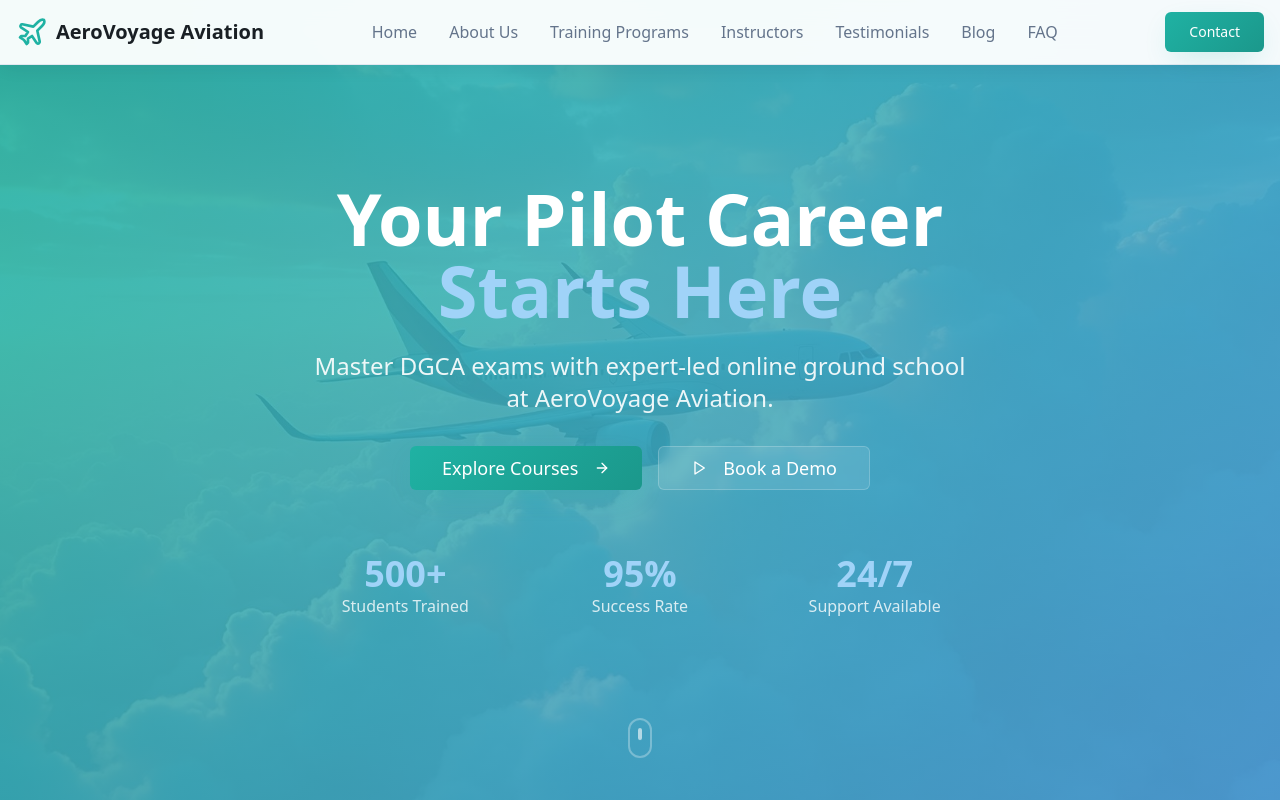
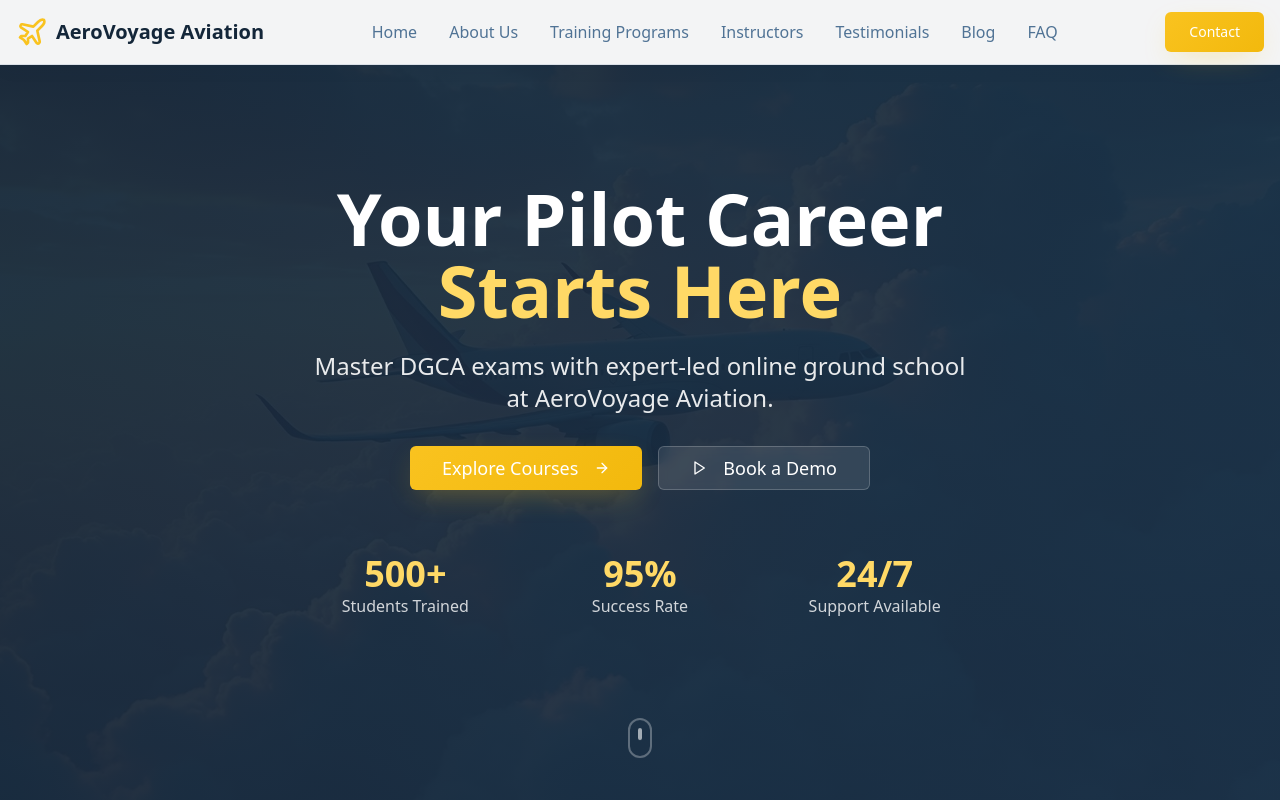
Before and after one commit to anshsarin63/aerovoyage-simulator, a React (Vite) app: page / in a window 1280 px wide. Shown: the top 800 px of the page. Built offline with nearby package versions, Linux system fonts and the light colour scheme; the HTML template or start-up script is replaced by a standard one.

Commit message:
Update color scheme

```diff
--- a/src/components/CTASection.tsx
+++ b/src/components/CTASection.tsx
@@ -29,15 +29,15 @@ const CTASection = () => {
 
           <div className="mt-12 grid grid-cols-1 md:grid-cols-3 gap-8 text-center">
             <div className="p-6 bg-white/10 rounded-lg backdrop-blur-sm">
-              <div className="text-3xl font-bold text-aviation-sky-light mb-2">Free</div>
+              <div className="text-3xl font-bold text-aviation-gold-light mb-2">Free</div>
               <div className="text-white/80">Demo Classes</div>
             </div>
             <div className="p-6 bg-white/10 rounded-lg backdrop-blur-sm">
-              <div className="text-3xl font-bold text-aviation-sky-light mb-2">Expert</div>
+              <div className="text-3xl font-bold text-aviation-gold-light mb-2">Expert</div>
               <div className="text-white/80">Guidance</div>
             </div>
             <div className="p-6 bg-white/10 rounded-lg backdrop-blur-sm">
-              <div className="text-3xl font-bold text-aviation-sky-light mb-2">Proven</div>
+              <div className="text-3xl font-bold text-aviation-gold-light mb-2">Proven</div>
               <div className="text-white/80">Results</div>
             </div>
           </div>
--- a/src/components/HeroSection.tsx
+++ b/src/components/HeroSection.tsx
@@ -17,7 +17,7 @@ const HeroSection = () => {
       <div className="relative z-10 text-center px-4 max-w-4xl mx-auto">
         <h1 className="text-5xl md:text-7xl font-bold text-white mb-6 leading-tight">
           Your Pilot Career
-          <span className="block text-aviation-sky-light">Starts Here</span>
+          <span className="block text-aviation-gold-light">Starts Here</span>
         </h1>
 
         <p className="text-xl md:text-2xl text-white/90 mb-8 max-w-2xl mx-auto leading-relaxed">
@@ -39,15 +39,15 @@ const HeroSection = () => {
         {/* Stats */}
         <div className="grid grid-cols-1 md:grid-cols-3 gap-8 mt-16 text-white">
           <div className="text-center">
-            <div className="text-3xl md:text-4xl font-bold text-aviation-sky-light">500+</div>
+            <div className="text-3xl md:text-4xl font-bold text-aviation-gold-light">500+</div>
             <div className="text-white/80">Students Trained</div>
           </div>
           <div className="text-center">
-            <div className="text-3xl md:text-4xl font-bold text-aviation-sky-light">95%</div>
+            <div className="text-3xl md:text-4xl font-bold text-aviation-gold-light">95%</div>
             <div className="text-white/80">Success Rate</div>
           </div>
           <div className="text-center">
-            <div className="text-3xl md:text-4xl font-bold text-aviation-sky-light">24/7</div>
+            <div className="text-3xl md:text-4xl font-bold text-aviation-gold-light">24/7</div>
             <div className="text-white/80">Support Available</div>
           </div>
         </div>
--- a/src/index.css
+++ b/src/index.css
@@ -2,59 +2,59 @@
 @tailwind components;
 @tailwind utilities;
 
-/* AeroVoyage Aviation Design System - Professional Aviation Color Palette
+/* AeroVoyage Aviation Design System - Navy & Gold Aviation Color Palette
 All colors MUST be HSL.
 */
 
 @layer base {
   :root {
     --background: 0 0% 100%;
-    --foreground: 210 18% 12%;
+    --foreground: 210 50% 15%;
 
     --card: 0 0% 100%;
-    --card-foreground: 210 18% 12%;
+    --card-foreground: 210 50% 15%;
 
     --popover: 0 0% 100%;
-    --popover-foreground: 210 18% 12%;
+    --popover-foreground: 210 50% 15%;
 
-    /* Aviation Primary - Professional Teal */
-    --primary: 174 70% 41%;
-    --primary-foreground: 0 0% 100%;
+    /* Aviation Primary - Luxurious Gold */
+    --primary: 45 95% 55%;
+    --primary-foreground: 210 50% 15%;
 
-    /* Aviation Secondary - Sky Blue */
-    --secondary: 200 95% 92%;
-    --secondary-foreground: 210 18% 12%;
+    /* Aviation Secondary - Light Navy */
+    --secondary: 210 40% 95%;
+    --secondary-foreground: 210 50% 15%;
 
     --muted: 210 40% 96.1%;
-    --muted-foreground: 215.4 16.3% 46.9%;
+    --muted-foreground: 210 30% 45%;
 
-    /* Aviation Accent - Deep Sky */
-    --accent: 205 86% 65%;
-    --accent-foreground: 0 0% 100%;
+    /* Aviation Accent - Rich Gold */
+    --accent: 45 100% 60%;
+    --accent-foreground: 210 50% 15%;
 
     --destructive: 0 84.2% 60.2%;
     --destructive-foreground: 210 40% 98%;
 
-    --border: 214.3 31.8% 91.4%;
-    --input: 214.3 31.8% 91.4%;
-    --ring: 174 70% 41%;
+    --border: 210 20% 88%;
+    --input: 210 20% 88%;
+    --ring: 45 95% 55%;
 
     /* Aviation-specific colors */
-    --aviation-primary: 174 70% 41%;
-    --aviation-primary-light: 174 70% 55%;
-    --aviation-sky: 205 86% 65%;
-    --aviation-sky-light: 205 86% 80%;
-    --aviation-navy: 210 25% 25%;
+    --aviation-primary: 45 95% 55%;
+    --aviation-primary-light: 45 95% 65%;
+    --aviation-navy: 210 50% 15%;
+    --aviation-navy-light: 210 40% 25%;
     --aviation-gold: 45 100% 60%;
+    --aviation-gold-light: 45 100% 70%;
 
     /* Gradients */
-    --gradient-hero: linear-gradient(135deg, hsl(174 70% 41% / 0.9), hsl(205 86% 65% / 0.8));
-    --gradient-sky: linear-gradient(180deg, hsl(205 86% 95%), hsl(174 40% 98%));
-    --gradient-button: linear-gradient(135deg, hsl(174 70% 41%), hsl(174 70% 35%));
+    --gradient-hero: linear-gradient(135deg, hsl(210 50% 15% / 0.95), hsl(210 45% 20% / 0.9));
+    --gradient-sky: linear-gradient(180deg, hsl(210 40% 98%), hsl(210 35% 95%));
+    --gradient-button: linear-gradient(135deg, hsl(45 95% 55%), hsl(45 90% 50%));
 
     /* Shadows */
-    --shadow-aviation: 0 10px 30px -10px hsl(174 70% 41% / 0.3);
-    --shadow-card: 0 4px 20px -4px hsl(210 18% 12% / 0.1);
+    --shadow-aviation: 0 10px 30px -10px hsl(45 95% 55% / 0.4);
+    --shadow-card: 0 4px 20px -4px hsl(210 50% 15% / 0.1);
 
     /* Animations */
     --transition-smooth: all 0.3s cubic-bezier(0.4, 0, 0.2, 1);
@@ -79,50 +79,50 @@ All colors MUST be HSL.
   }
 
   .dark {
-    --background: 210 25% 8%;
-    --foreground: 0 0% 98%;
+    --background: 210 50% 8%;
+    --foreground: 45 90% 85%;
 
-    --card: 210 25% 12%;
-    --card-foreground: 0 0% 98%;
+    --card: 210 45% 12%;
+    --card-foreground: 45 90% 85%;
 
-    --popover: 210 25% 12%;
-    --popover-foreground: 0 0% 98%;
+    --popover: 210 45% 12%;
+    --popover-foreground: 45 90% 85%;
 
-    --primary: 174 70% 50%;
-    --primary-foreground: 210 25% 8%;
+    --primary: 45 100% 65%;
+    --primary-foreground: 210 50% 8%;
 
-    --secondary: 210 25% 18%;
-    --secondary-foreground: 0 0% 98%;
+    --secondary: 210 40% 18%;
+    --secondary-foreground: 45 90% 85%;
 
-    --muted: 210 25% 18%;
-    --muted-foreground: 215 15% 65%;
+    --muted: 210 40% 18%;
+    --muted-foreground: 45 60% 65%;
 
-    --accent: 205 86% 60%;
-    --accent-foreground: 210 25% 8%;
+    --accent: 45 100% 70%;
+    --accent-foreground: 210 50% 8%;
 
     --destructive: 0 75% 55%;
     --destructive-foreground: 0 0% 98%;
 
-    --border: 210 25% 18%;
-    --input: 210 25% 18%;
-    --ring: 174 70% 50%;
+    --border: 210 40% 20%;
+    --input: 210 40% 20%;
+    --ring: 45 100% 65%;
 
     /* Aviation-specific dark colors */
-    --aviation-primary: 174 70% 50%;
-    --aviation-primary-light: 174 70% 65%;
-    --aviation-sky: 205 86% 70%;
-    --aviation-sky-light: 205 86% 85%;
-    --aviation-navy: 210 25% 15%;
-    --aviation-gold: 45 95% 65%;
+    --aviation-primary: 45 100% 65%;
+    --aviation-primary-light: 45 100% 75%;
+    --aviation-navy: 210 50% 8%;
+    --aviation-navy-light: 210 45% 15%;
+    --aviation-gold: 45 100% 70%;
+    --aviation-gold-light: 45 100% 80%;
 
     /* Dark mode gradients */
-    --gradient-hero: linear-gradient(135deg, hsl(174 70% 50% / 0.9), hsl(205 86% 60% / 0.8));
-    --gradient-sky: linear-gradient(180deg, hsl(210 25% 12%), hsl(210 25% 8%));
-    --gradient-button: linear-gradient(135deg, hsl(174 70% 50%), hsl(174 70% 45%));
+    --gradient-hero: linear-gradient(135deg, hsl(210 45% 12% / 0.95), hsl(210 40% 18% / 0.9));
+    --gradient-sky: linear-gradient(180deg, hsl(210 45% 12%), hsl(210 50% 8%));
+    --gradient-button: linear-gradient(135deg, hsl(45 100% 65%), hsl(45 95% 60%));
 
     /* Dark shadows */
-    --shadow-aviation: 0 10px 30px -10px hsl(174 70% 50% / 0.4);
-    --shadow-card: 0 4px 20px -4px hsl(0 0% 0% / 0.3);
+    --shadow-aviation: 0 10px 30px -10px hsl(45 100% 65% / 0.4);
+    --shadow-card: 0 4px 20px -4px hsl(0 0% 0% / 0.4);
     --sidebar-background: 240 5.9% 10%;
     --sidebar-foreground: 240 4.8% 95.9%;
     --sidebar-primary: 224.3 76.3% 48%;
--- a/tailwind.config.ts
+++ b/tailwind.config.ts
@@ -51,10 +51,10 @@ export default {
         aviation: {
           primary: "hsl(var(--aviation-primary))",
           "primary-light": "hsl(var(--aviation-primary-light))",
-          sky: "hsl(var(--aviation-sky))",
-          "sky-light": "hsl(var(--aviation-sky-light))",
           navy: "hsl(var(--aviation-navy))",
+          "navy-light": "hsl(var(--aviation-navy-light))",
           gold: "hsl(var(--aviation-gold))",
+          "gold-light": "hsl(var(--aviation-gold-light))",
         },
         sidebar: {
           DEFAULT: "hsl(var(--sidebar-background))",
```
